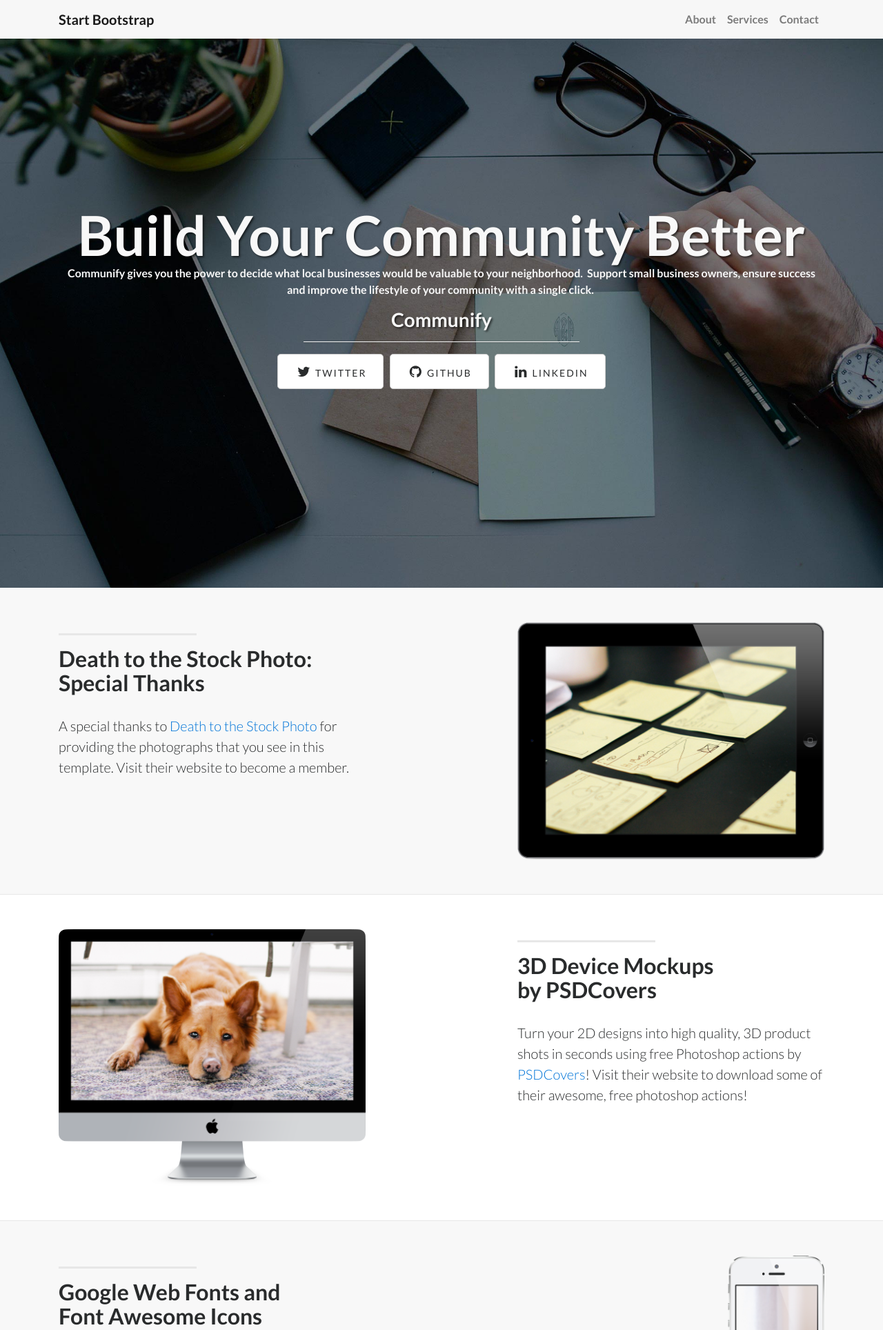
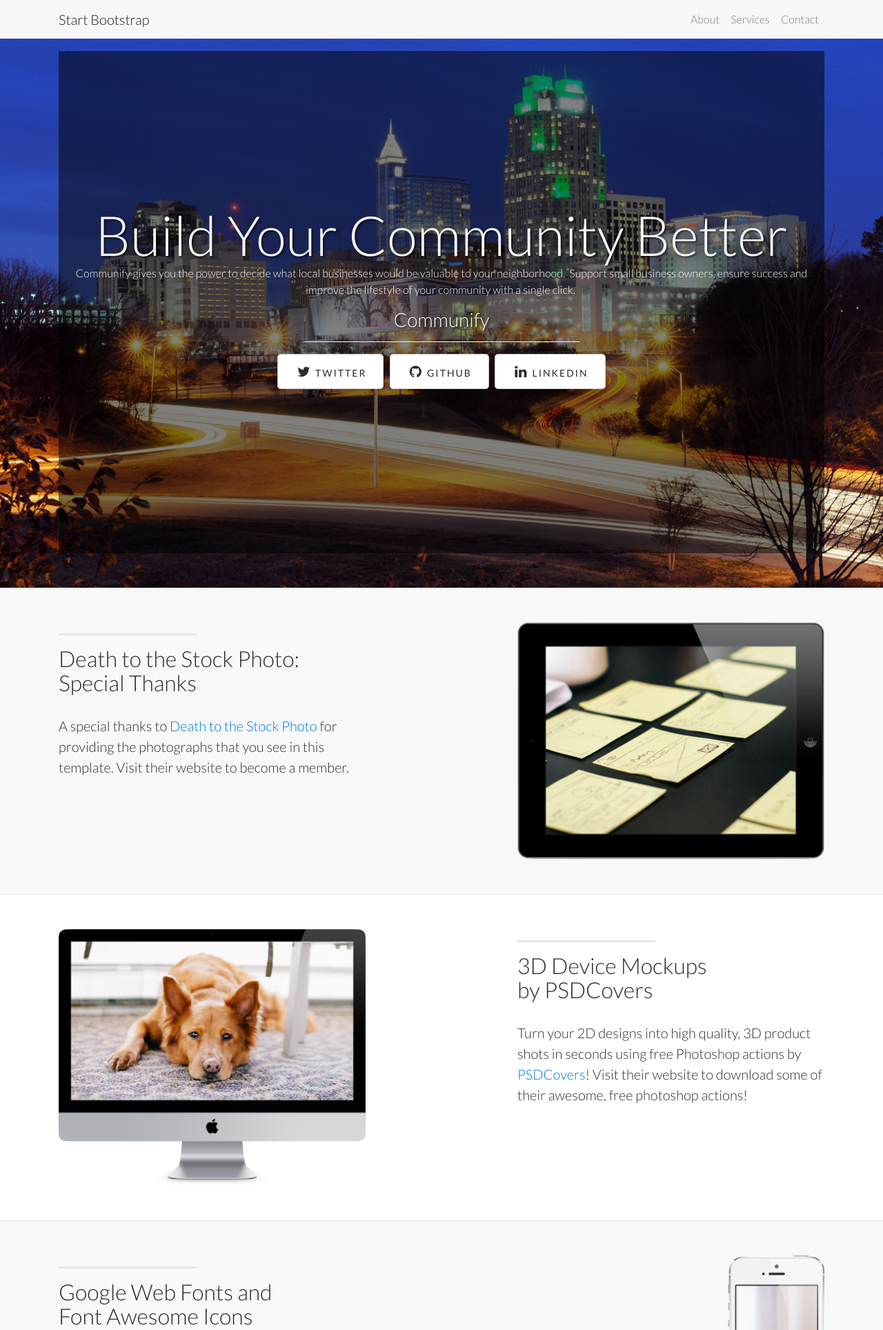
Before and after one commit to laperkin/neighborly_app, a Django app: page / in a window 1280 px wide. Shown: the top 1928 px of the page at 69% size. Run offline with Django 3.2, Linux system fonts and the light colour scheme; some libraries are stand-ins or nearby versions.

Commit message:
added background image and changed font

```diff
--- a/neighborly_project/static/css/landing-page.css
+++ b/neighborly_project/static/css/landing-page.css
@@ -18,7 +18,7 @@
 h5,
 h6 {
     font-family: "Lato", "Helvetica Neue", Helvetica, Arial, sans-serif;
-    font-weight: 700;
+    font-weight: 100;
 }
 
 .intro-header {
@@ -26,7 +26,7 @@
     padding-bottom: 50px;
     text-align: center;
     color: #f8f8f8;
-    background: url(../img/intro-bg.jpg) no-repeat center center;
+    background: url(../img/raleigh%20skyline.jpg) no-repeat center center;
     background-size: cover;
 }
 
@@ -34,6 +34,7 @@
     position: relative;
     padding-top: 20%;
     padding-bottom: 20%;
+    background-color: rgba(0, 0, 0, .5)
 }
 
 .intro-message > h1 {
```
Also changed, not shown: neighborly_project/static/img/raleigh skyline.jpg (added).
